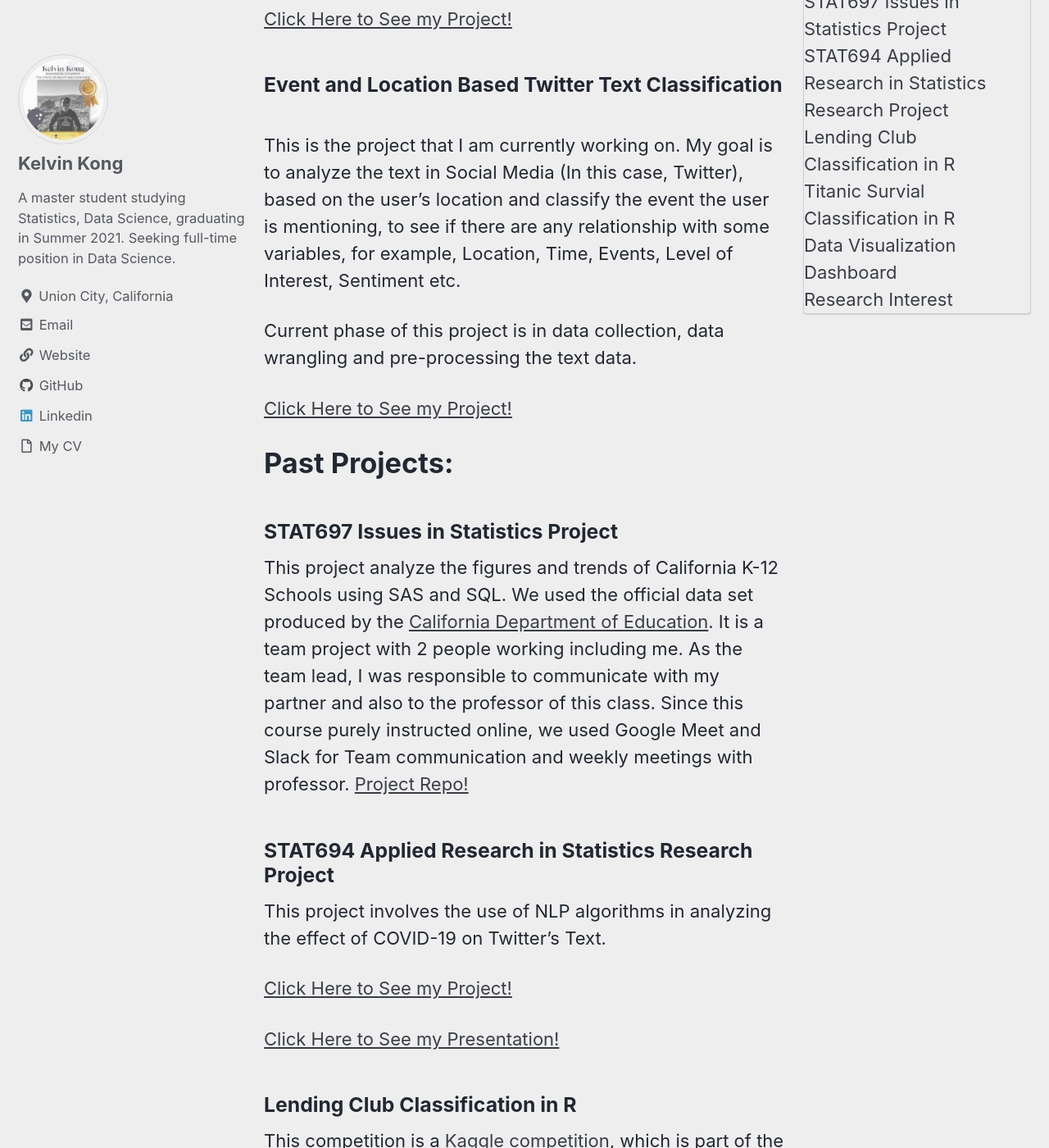
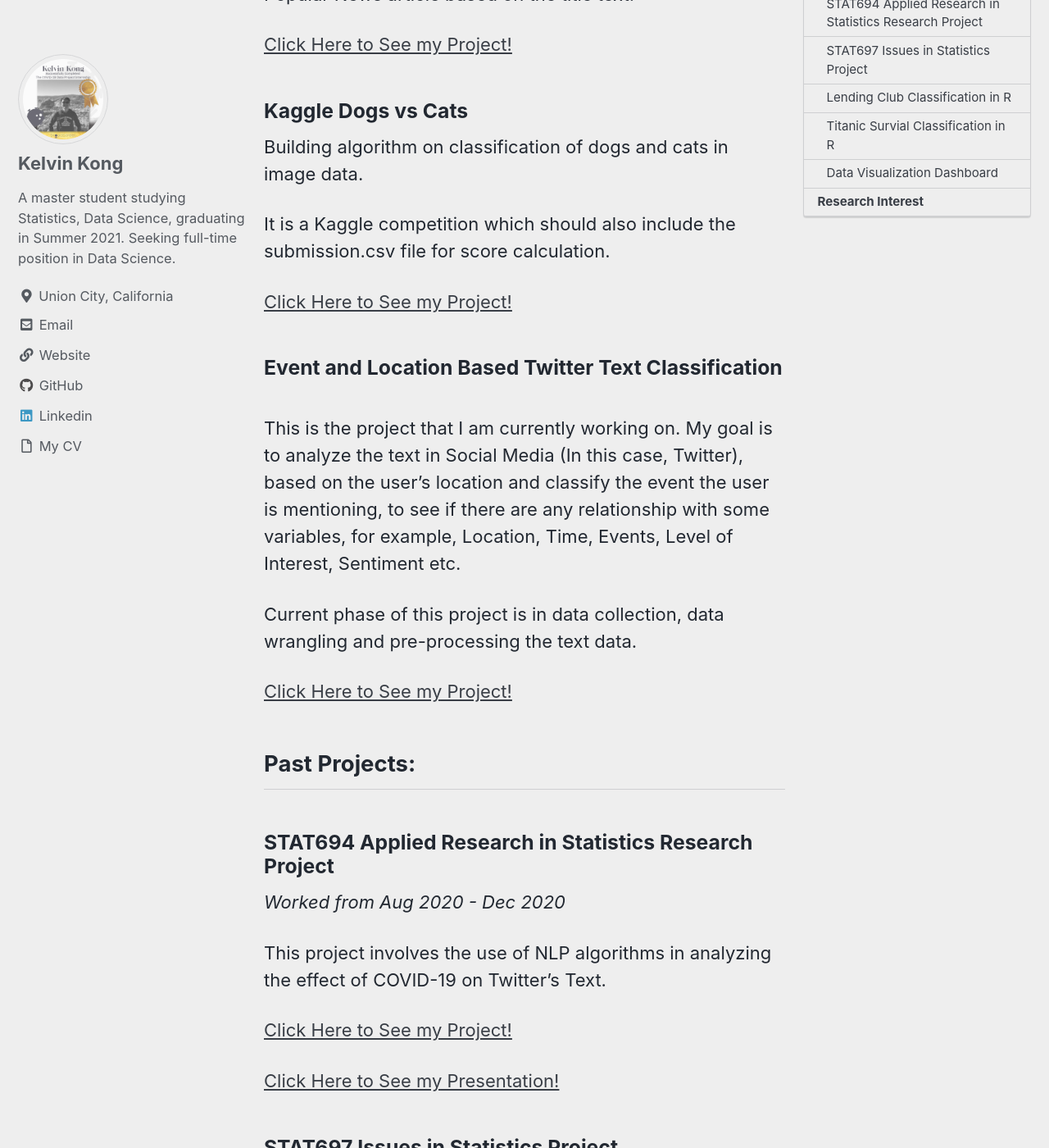
Before and after one commit to kelvin-cykong/kelvin-cykong.github.io, a Jekyll site: the page built from pages/projects.md, in a window 1280 px wide and 1400 px high, scrolled down 379 px. Shown: the whole window at 82% size. Built offline with Jekyll 4.4.1, drawn with Linux system fonts in a browser that asks for light colours; cached includes are drawn as plain includes; comment, search, counter and statistics services are not loaded; some of the changed text lies outside the part shown.

Commit message:
Update projects.md
Rearrange order of content

```diff
--- a/pages/projects.md
+++ b/pages/projects.md
@@ -4,13 +4,21 @@ title: ""
 last_modified_at: 2021-04-13T20:54:41-05:00
 toc: true
 ---
-# Current
+## Current Projects
 
 ### Eluvio Data Science Challenge
+Currently working on building Neural Network on classifying Popular News article based on the title text.
+
+
 [Click Here to See my Project!](https://github.com/ckong9-stat697/Eluvio_DS_Challenge/)
 
 
 ### Kaggle Dogs vs Cats
+Building algorithm on classification of dogs and cats in image data.
+
+It is a Kaggle competition which should also include the submission.csv file for score calculation.
+
+
 [Click Here to See my Project!](https://github.com/ckong9-stat697/DeepLearning-Projects/KaggleDogsVSCats)
 
 
@@ -23,14 +31,13 @@ Current phase of this project is in data collection, data wrangling and pre-proc
 
 
 
-# Past Projects:
-
-### STAT697 Issues in Statistics Project
-This project analyze the figures and trends of California K-12 Schools using SAS and SQL. We used the official data set produced by the [California Department of Education](https://www.cde.ca.gov/). It is a team project with 2 people working including me. As the team lead, I was responsible to communicate with my partner and also to the professor of this class. Since this course purely instructed online, we used Google Meet and Slack for Team communication and weekly meetings with professor.
-[Project Repo!](https://github.com/ckong9-stat697/stat697-s20/team-1_project_repo)
+## Past Projects:
 
 
 ### STAT694 Applied Research in Statistics Research Project
+*Worked from Aug 2020 - Dec 2020*
+
+
 This project involves the use of NLP algorithms in analyzing the effect of COVID-19 on Twitter's Text.
 
 [Click Here to See my Project!](https://github.com/ckong9-stat697/Research_in_Statistics-STAT694)
@@ -38,13 +45,27 @@ This project involves the use of NLP algorithms in analyzing the effect of COVID
 [Click Here to See my Presentation!](/docs/stat694_presentation.html)
 
 
+### STAT697 Issues in Statistics Project
+*Worked from Jan 2020 - Mar 2020*
+
+
+This project analyze the figures and trends of California K-12 Schools using SAS and SQL. We used the official data set produced by the [California Department of Education](https://www.cde.ca.gov/). It is a team project with 2 people working including me. As the team lead, I was responsible to communicate with my partner and also to the professor of this class. Since this course purely instructed online, we used Google Meet and Slack for Team communication and weekly meetings with professor.
+[Project Repo!](https://github.com/ckong9-stat697/stat697-s20/team-1_project_repo)
+
+
 ### Lending Club Classification in R
+*Feb/Mar 2021*
+
+
 This competition is a [Kaggle competition](https://www.kaggle.com/wordsforthewise/lending-club), which is part of the project in my STAT 653 course. I used basic neural network to predict the variable *loan_status*, the repayment status of a person. In this project, I compared various Machine Learning Algorithms that is widely used in classification and picked the one with best performance in the sample training and testing dataset for the full testing data set for prediction. The model comparison codes are located under the folder *model_comparison*, separated by each model.
 
 [Click Here to See my Project!](https://github.com/ckong9-stat697/MachineLearning-Projects/Lending_Club_Project/)
 
 
 ### Titanic Survial Classification in R
+*Feb/Mar 2021*
+
+
 This is also a [Kaggle Competition](https://www.kaggle.com/c/titanic). In this project, I compared various Machine Learning Algorithms that is widely used in classification and picked the one with best performance in the sample training and testing dataset for the full testing data set for prediction. The model comparison is in the report rmd and pdf.
 
 [Click Here to See my Project!](https://github.com/ckong9-stat697/MachineLearning-Projects/Kaggle_Titanic_Classification_in_R)
@@ -54,5 +75,5 @@ This is also a [Kaggle Competition](https://www.kaggle.com/c/titanic). In this p
 [FlexDashboard of Lyft BayWheel Data using R Packages](/docs/Problem_03_flexdashboard.html)
 
 
-# Research Interest
+## Research Interest
 I am interested in studying the difference and sentiment analysis of Cantonese and English Text in social media like FaceBook, Twitter etc. It is part of the technique of Natural Language Processing and I would love to explore their difference.
```
